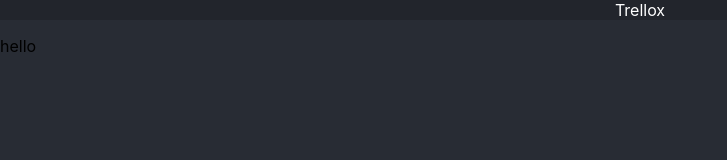
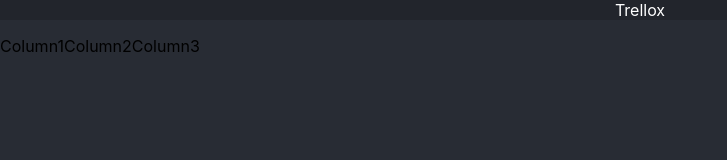
Before and after one commit to kayacihan/trellox, a React (Create React App) app: page / in a window 1280 px wide. Shown: the top 160 px of the page, without its empty margins (0-727 px from the left). Built offline with nearby package versions, Linux system fonts and the light colour scheme.

Commit message:
Column template created

```diff
--- a/src/App.css
+++ b/src/App.css
@@ -9,3 +9,8 @@
   color: white;
   text-align: center;
 }
+
+
+.Column {
+  display: flex;
+}
--- a/src/App.js
+++ b/src/App.js
@@ -1,12 +1,12 @@
 import './App.css';
+import Column from "./components/Column";
+
 
 function App() {
   return (
     <div className="App">
       <div className="App-header">Trellox</div>
-        <p>
-        hello
-        </p>
+      <Column />
     </div>
   );
 }
--- /dev/null
+++ b/src/components/Column.js
@@ -0,0 +1,15 @@
+import React, { Component } from "react";
+
+class Column extends Component {
+    render() {
+        return (
+            <div className="Column">
+                <p> Column1  </p >
+                <p> Column2  </p >
+                <p> Column3  </p >
+            </div>
+        )
+    }
+}
+
+export default Column
```
